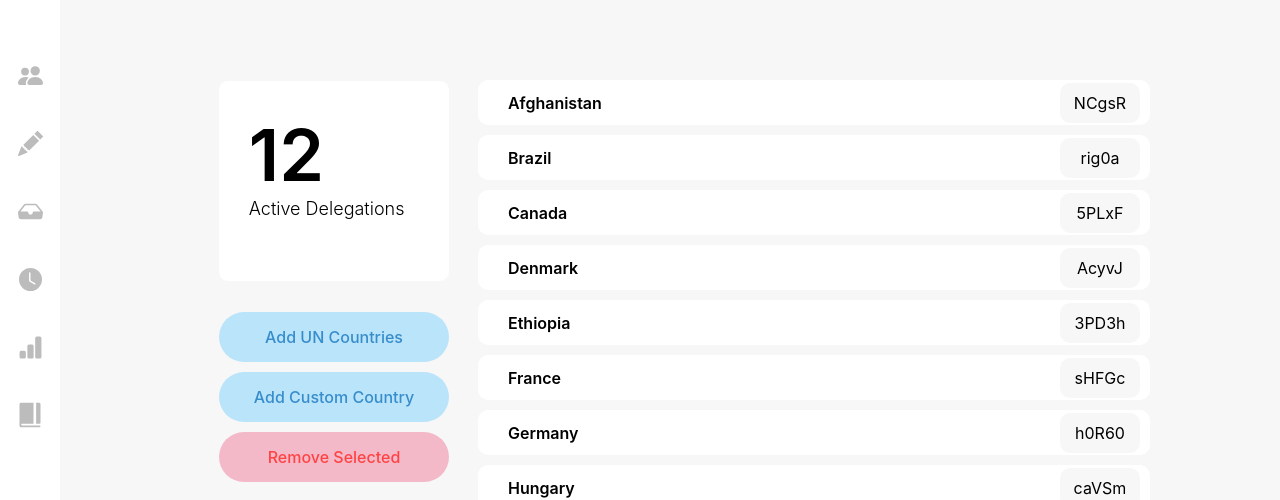
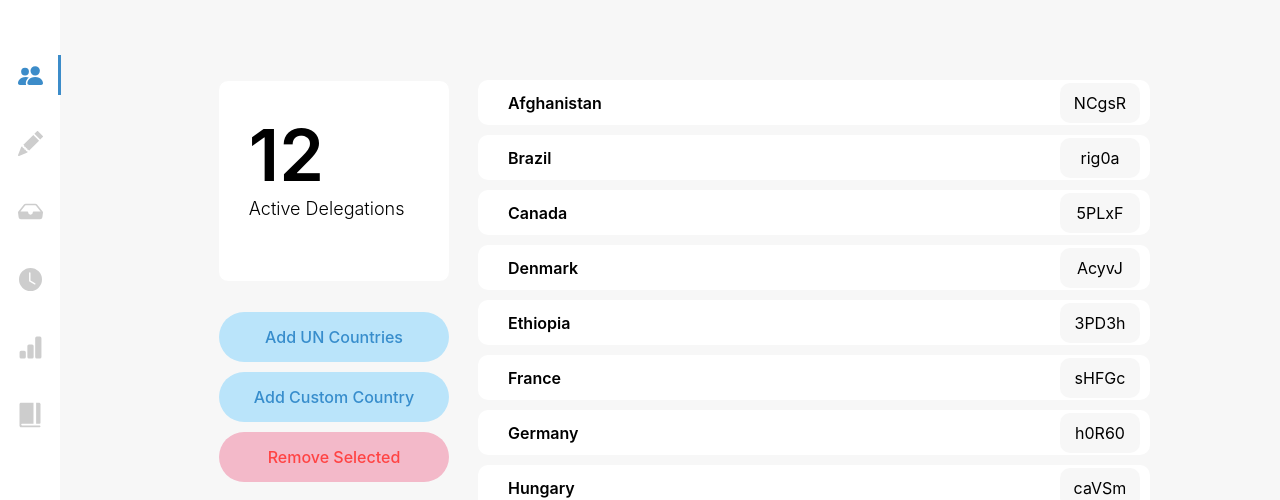
Before and after one commit to lsha0730/MUNSuite, a React (Create React App) app: page / in a window 1280 px wide. Shown: the top 500 px of the page. Built offline with nearby package versions, Linux system fonts and the light colour scheme.

Commit message:
Sidebar Complete

```diff
--- a/src/App.css
+++ b/src/App.css
@@ -23,12 +23,12 @@
 
 /* Handle */
 ::-webkit-scrollbar-thumb {
-  background: rgb(170, 170, 170);
+  background: #BCBCBC;
   border-radius: 5px;
 }
 
 /* Handle on hover */
 ::-webkit-scrollbar-thumb:hover {
-  background: rgb(126, 126, 126);
+  background: rgb(160, 160, 160);
   transition: 200ms;
 }
--- a/src/App.js
+++ b/src/App.js
@@ -1,15 +1,36 @@
+import React, { useEffect, useState } from "react";
 import './App.css';
 import Delegations from './components/delegations/Delegations.js';
 import Sidebar from './components/sidebar/Sidebar.js';
+import { pageContext } from './Context.js';
 
 function App() {
-  let Interface = <Delegations/>;
+  const [page, setPage] = useState("delegations");
+  const [UI, setUI] = useState(<Delegations/>);
+
+  useEffect(() => {
+    console.log(page);
+    setUI(() => {
+      switch (page) {
+        case "delegations": return <Delegations/>
+        case "editor": return <h1>Editor</h1>
+        case "inbox": return <h1>Inbox</h1>
+        case "history": return <h1>History</h1>
+        case "statistics": return <h1>Statistics</h1>
+        case "notes": return <h1>Notes</h1>
+        case "settings": return <h1>Settings</h1>
+        default: return <Delegations/>
+      }
+    })
+  }, [page])
 
   return (
-    <div className="App-container">
+    <pageContext.Provider value={{page, setPage}}>
+      <div className="App-container">
         <Sidebar/>
-        {Interface}
-    </div>
+        {UI}
+      </div>
+    </pageContext.Provider>
   )
 }
 
--- /dev/null
+++ b/src/Context.js
@@ -0,0 +1,3 @@
+import { createContext } from "react";
+
+export const pageContext = createContext({});
--- a/src/components/delegations/Delegations.js
+++ b/src/components/delegations/Delegations.js
@@ -37,7 +37,7 @@ function Delegations() {
                 </div>
 
                 <div className="export-delegations">
-                    <BsIcons.BsDownload size={25}/>
+                    <BsIcons.BsDownload size={22}/>
                     <p className="export-codes">Export Codes (.xlsx)</p>
                 </div>
             </div>
--- a/src/components/sidebar/Sidebar.css
+++ b/src/components/sidebar/Sidebar.css
@@ -1,5 +1,14 @@
 .Sidebar-container {
     width: 60px;
+    height: 100%;
+
+    display: flex;
+    flex-direction: row;
+    align-items: center;
+    justify-content: space-between;
+}
+.Sidebar-subcontainer {
+    width: 100%;
     height: 100%;
 
     background-color: #FFFFFF;
@@ -8,6 +17,16 @@
     flex-direction: column;
     align-items: center;
     justify-content: space-between;
+}
+.Sidebar-indicator {
+    width: 3px;
+    height: 40px;
+
+    position: absolute;
+    left: 58px;
+    transition: 300ms;
+
+    background-color: #3C8CC9;
 }
 
 .Sidebar-topicons {
@@ -43,3 +62,12 @@
     background-color: #EEEEEE;
     transition: 150ms;
 }
+
+.active {
+    fill: #3C8CC9;
+    transition: 200ms;
+}
+.inactive {
+    fill: #CDCDCD;
+    transition: 200ms;
+}
--- a/src/components/sidebar/Sidebar.js
+++ b/src/components/sidebar/Sidebar.js
@@ -1,61 +1,95 @@
-import React, { useState } from "react";
+import React, { useState, useEffect, useContext } from "react";
 import "./Sidebar.css";
+import { pageContext } from "../../Context.js";
 import * as BsIcons from "react-icons/bs";
 import * as IoIcons from "react-icons/io"
-import {IconContext} from "react-icons";
+import { IconContext } from "react-icons";
 
 function Sidebar() {
-    //const [page, setPage] = useState("delegations");
-    function setPage() {}
+    const {page, setPage} = useContext(pageContext);
+    const [indOffset, setIndOffset] = useState(100);
+
+    var resizeTimeout;
+    window.onresize = () => {
+        if (resizeTimeout) {
+            clearTimeout(resizeTimeout);
+        }
+        resizeTimeout = setTimeout(() => {
+            if (page === "settings") {
+                setIndOffset(window.innerHeight - 95);
+            } else {
+                setIndOffset(indOffset);
+            }
+        }, 100);
+    }
+
+    useEffect(() => {
+        const base = 55;
+        const diff = 68;
+
+        switch(page) {
+            case "delegations": setIndOffset(base); break;
+            case "editor": setIndOffset(base + diff); break;
+            case "inbox": setIndOffset(base + diff*2); break;
+            case "history": setIndOffset(base + diff*3); break;
+            case "statistics": setIndOffset(base + diff*4); break;
+            case "notes": setIndOffset(base + diff*5); break;
+            case "settings": setIndOffset(window.innerHeight - 95); break;
+            default: return setIndOffset(base);
+        }
+    }, [page])
 
     return (
         <div className="Sidebar-container">
+            <div className="Sidebar-subcontainer">
                 <div className="Sidebar-topicons">
-                <div className="Sidebar-option" onClick={setPage("delegations")}>
+                    <div className="Sidebar-option" onClick={() => {setPage("delegations")}}>
                         <IconContext.Provider value={{color: "BCBCBC"}}>
-                        <BsIcons.BsPeopleFill size={25}/>
+                            <BsIcons.BsPeopleFill size={25} className={page==="delegations"? "active":"inactive"}/>
                         </IconContext.Provider>
                     </div>
 
-                <div className="Sidebar-option" onClick={setPage("editor")}>
+                    <div className="Sidebar-option" onClick={() => {setPage("editor")}}>
                         <IconContext.Provider value={{color: "BCBCBC"}}>
-                        <BsIcons.BsPencilFill size={25}/>
+                            <BsIcons.BsPencilFill size={25} className={page==="editor"? "active":"inactive"}/>
                         </IconContext.Provider>
                     </div>
 
-                <div className="Sidebar-option" onClick={setPage("inbox")}>
+                    <div className="Sidebar-option" onClick={() => {setPage("inbox")}}>
                         <IconContext.Provider value={{color: "BCBCBC"}}>
-                        <BsIcons.BsInboxFill size={25}/>
+                            <BsIcons.BsInboxFill size={25} className={page==="inbox"? "active":"inactive"}/>
                         </IconContext.Provider>
                     </div>
 
-                <div className="Sidebar-option" onClick={setPage("history")}>
+                    <div className="Sidebar-option" onClick={() => {setPage("history")}}>
                         <IconContext.Provider value={{color: "BCBCBC"}}>
-                        <BsIcons.BsClockFill size={23}/>
+                            <BsIcons.BsClockFill size={23} className={page==="history"? "active":"inactive"}/>
                         </IconContext.Provider>
                     </div>
 
-                <div className="Sidebar-option" onClick={setPage("statistics")}>
+                    <div className="Sidebar-option" onClick={() => {setPage("statistics")}}>
                         <IconContext.Provider value={{color: "BCBCBC"}}>
-                        <BsIcons.BsBarChartFill size={25}/>
+                            <BsIcons.BsBarChartFill size={25} className={page==="statistics"? "active":"inactive"}/>
                         </IconContext.Provider>
                     </div>
 
-                <div className="Sidebar-option" onClick={setPage("notes")}>
+                    <div className="Sidebar-option" onClick={() => {setPage("notes")}}>
                         <IconContext.Provider value={{color: "BCBCBC"}}>
-                        <IoIcons.IoIosJournal size={28}/>
+                            <IoIcons.IoIosJournal size={28} className={page==="notes"? "active":"inactive"}/>
                         </IconContext.Provider>
                     </div>
                 </div>
 
                 <div className="Sidebar-boticons">
-                <div className="Sidebar-option" onClick={setPage("settings")}>
-                    <IconContext.Provider value={{color: "BCBCBC"}}>
+                    <div className="Sidebar-option" onClick={() => {setPage("settings")}}>
+                        <IconContext.Provider value={page==="settings"? {color: "3C8CC9"} : {color: "BCBCBC"}}>
                             <BsIcons.BsGearFill size={25}/>
                         </IconContext.Provider>
                     </div>
                 </div>
+            </div>
 
+            <div className="Sidebar-indicator" style={{top: indOffset}}></div>
         </div>
     )
 }
```
Lines whose indentation alone changed are shown as unchanged.
